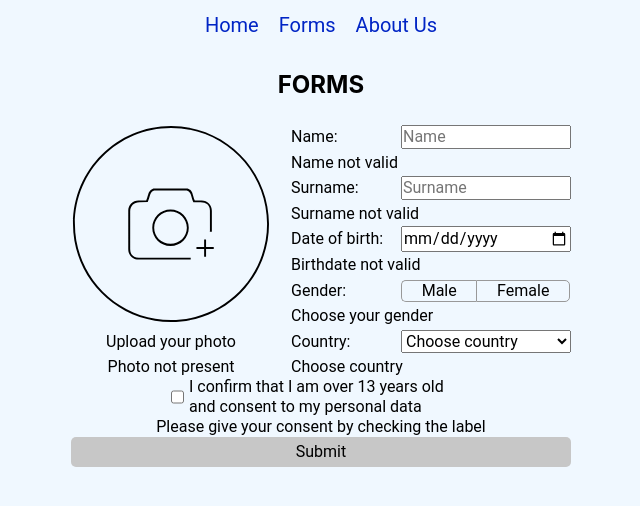
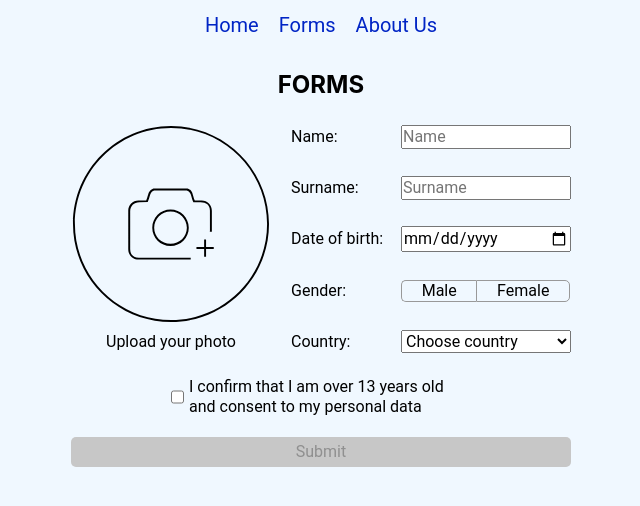
Before and after one commit to sylarBrest/REACT2022Q3, a React (Create React App) app in the folder first-react-app/: page /sylarbrest-REACT2022Q3/forms in a window 1280 px wide. Shown: the top 506 px of the page, without its empty margins (319-959 px from the left). Built offline with nearby package versions, Linux system fonts and the light colour scheme.

Commit message:
feat: add full validation

```diff
--- a/first-react-app/src/components/Main/Forms/Form.tsx
+++ b/first-react-app/src/components/Main/Forms/Form.tsx
@@ -2,7 +2,7 @@ import { COUNTRIES, MIN_AGE, SELECT_DEFAULT_OPTION } from 'data/constants';
 import React, { FormEvent } from 'react';
 import './Form.css';
 import photo from 'assets/svg/photo.svg';
-import { TFormProps, TFormState } from 'data/types';
+import { TFormData, TFormProps, TFormState, TValidated } from 'data/types';
 import { isValidBirthDate, isValidCountry, isValidName } from 'utils';
 
 class Form extends React.Component<TFormProps, TFormState> {
@@ -37,6 +37,7 @@ class Form extends React.Component<TFormProps, TFormState> {
       },
       formData: [
         {
+          photo: '',
           name: '',
           surname: '',
           birthdate: '',
@@ -45,18 +46,23 @@ class Form extends React.Component<TFormProps, TFormState> {
           consent: false,
         },
       ],
+      isChange: false,
+      isSubmitted: false,
     };
     this.handleSubmit = this.handleSubmit.bind(this);
     this.handleChange = this.handleChange.bind(this);
   }
 
-  isValidatedForm() {
-    return Object.values(this.state.isValidated).every((flag: boolean) => !!flag);
+  isValidatedForm(isValidated: TValidated): boolean {
+    return Object.values(isValidated).every((flag: boolean) => !!flag);
+  }
+
+  canSubmit() {
+    return false;
   }
 
   handleChange() {
-    console.log(this.state.isValidated);
-    console.log(this.isValidatedForm());
+    this.setState({ isChange: true });
   }
 
   handleSubmit(event: FormEvent) {
@@ -70,22 +76,38 @@ class Form extends React.Component<TFormProps, TFormState> {
     const countrySelect = this.country.current as HTMLSelectElement;
     const consentInput = this.consent.current as HTMLInputElement;
 
+    const isValidated: TValidated = {
+      photo: photoInput.files?.item(0)?.type.includes('png') || false,
+      name: isValidName(nameInput.value),
+      surname: isValidName(surnameInput.value),
+      birthdate: isValidBirthDate(birthdateInput.value),
+      gender: maleGenderInput.checked || femaleGenderInput.checked,
+      country: isValidCountry(countrySelect.value),
+      consent: consentInput.checked,
+    };
+
+    const formData: TFormData = {
+      photo: photoInput.files?.item(0)?.name || '',
+      name: nameInput.value,
+      surname: surnameInput.value,
+      birthdate: birthdateInput.value,
+      gender: maleGenderInput.checked ? 'male' : 'female',
+      country: countrySelect.value,
+      consent: true,
+    };
+
+    if (this.isValidatedForm(isValidated)) {
+      this.setState(() => ({ formData: [...this.state.formData, formData] }));
+    }
+
     this.setState(() => ({
-      isValidated: {
-        photo: photoInput.value.includes('png'),
-        name: isValidName(nameInput.value),
-        surname: isValidName(surnameInput.value),
-        birthdate: isValidBirthDate(birthdateInput.value),
-        gender: maleGenderInput.checked || femaleGenderInput.checked,
-        country: isValidCountry(countrySelect.value),
-        consent: consentInput.checked,
-      },
+      isValidated,
+      isSubmitted: true,
     }));
-
-    console.log('photo', this.photo.current?.value);
   }
 
   render() {
+    console.log(this.state.formData);
     return (
       <form className="form" onSubmit={this.handleSubmit} onChange={this.handleChange}>
         <div className="photo-upload">
@@ -101,14 +123,24 @@ class Form extends React.Component<TFormProps, TFormState> {
             accept=".jpg, .png"
             ref={this.photo}
           />
-          <p style={{ opacity: this.state.isValidated.photo ? '0' : '1' }}>Photo not present</p>
+          <p
+            style={{
+              opacity: this.state.isSubmitted && !this.state.isValidated.photo ? '1' : '0',
+            }}
+          >
+            Photo not present
+          </p>
         </div>
         <div className="personal-data">
           <div className="personal-data-input input-name">
             <label htmlFor="name">Name:</label>
             <input id="name" type="text" name="name" placeholder="Name" ref={this.name} />
           </div>
-          <p style={{ opacity: this.state.isValidated.name ? '0' : '1' }}>Name not valid</p>
+          <p
+            style={{ opacity: this.state.isSubmitted && !this.state.isValidated.name ? '1' : '0' }}
+          >
+            Name not valid
+          </p>
           <div className="personal-data-input input-surname">
             <label htmlFor="surname">Surname:</label>
             <input
@@ -119,7 +151,13 @@ class Form extends React.Component<TFormProps, TFormState> {
               ref={this.surname}
             />
           </div>
-          <p style={{ opacity: this.state.isValidated.surname ? '0' : '1' }}>Surname not valid</p>
+          <p
+            style={{
+              opacity: this.state.isSubmitted && !this.state.isValidated.surname ? '1' : '0',
+            }}
+          >
+            Surname not valid
+          </p>
           <div className="personal-data-input input-birthdate">
             <label htmlFor="birthdate">Date of birth:</label>
             <input
@@ -131,7 +169,11 @@ class Form extends React.Component<TFormProps, TFormState> {
               ref={this.birthdate}
             />
           </div>
-          <p style={{ opacity: this.state.isValidated.birthdate ? '0' : '1' }}>
+          <p
+            style={{
+              opacity: this.state.isSubmitted && !this.state.isValidated.birthdate ? '1' : '0',
+            }}
+          >
             Birthdate not valid
           </p>
           <div className="personal-data-input input-gender">
@@ -153,7 +195,13 @@ class Form extends React.Component<TFormProps, TFormState> {
               </div>
             </fieldset>
           </div>
-          <p style={{ opacity: this.state.isValidated.gender ? '0' : '1' }}>Choose your gender</p>
+          <p
+            style={{
+              opacity: this.state.isSubmitted && !this.state.isValidated.gender ? '1' : '0',
+            }}
+          >
+            Choose your gender
+          </p>
           <div className="personal-data-input input-country">
             <label htmlFor="country">Country:</label>
             <select id="country" name="country" ref={this.country}>
@@ -165,7 +213,13 @@ class Form extends React.Component<TFormProps, TFormState> {
               ))}
             </select>
           </div>
-          <p style={{ opacity: this.state.isValidated.country ? '0' : '1' }}>Choose country</p>
+          <p
+            style={{
+              opacity: this.state.isSubmitted && !this.state.isValidated.country ? '1' : '0',
+            }}
+          >
+            Choose country
+          </p>
         </div>
         <div className="consent">
           <input id="personal" type="checkbox" name="personal" value="agree" ref={this.consent} />
@@ -173,10 +227,12 @@ class Form extends React.Component<TFormProps, TFormState> {
             I confirm that I am over {MIN_AGE} years old and consent to my personal data
           </label>
         </div>
-        <p style={{ opacity: this.state.isValidated.country ? '0' : '1' }}>
+        <p
+          style={{ opacity: this.state.isSubmitted && !this.state.isValidated.consent ? '1' : '0' }}
+        >
           Please give your consent by checking the label
         </p>
-        <input className="submit" type="submit" value="Submit" />
+        <input className="submit" type="submit" value="Submit" disabled={!this.state.isChange} />
       </form>
     );
   }
--- a/first-react-app/src/data/types.ts
+++ b/first-react-app/src/data/types.ts
@@ -16,6 +16,7 @@ export type TFormProps = {
 };
 
 export type TFormData = {
+  photo: string;
   name: string;
   surname: string;
   birthdate: string;
@@ -39,6 +40,8 @@ export type TValidated = {
 export type TFormState = {
   isValidated: TValidated;
   formData: TFormDataArray;
+  isChange: boolean;
+  isSubmitted: boolean;
 };
 
 export type TRatingProps = {
```
